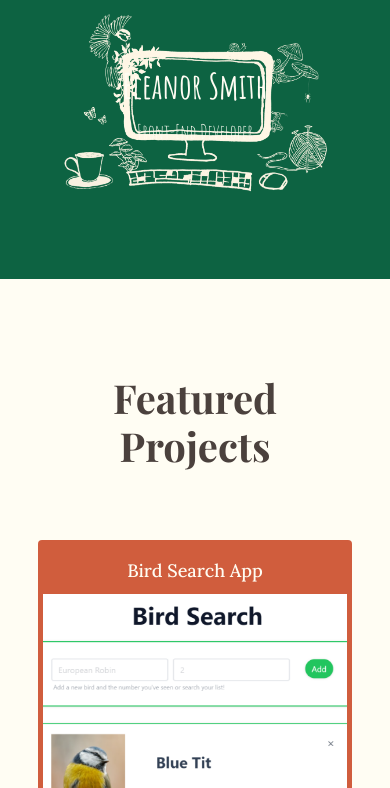
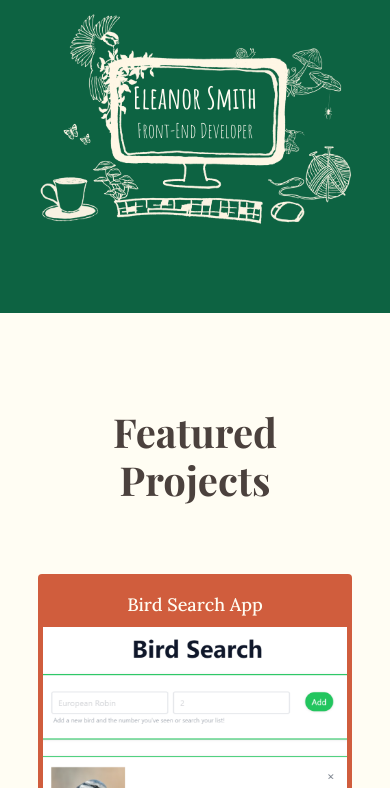
Before and after one commit to ElSmith7/portfolio-project, a plain HTML site: page index.html in a window 390 px wide. Shown: the part 56-844 px from the top of the page. Drawn offline with nearby package versions, Linux system fonts and the light colour scheme; a web font is replaced by a local one.

Commit message:
Updates styles.css
Made hero more responsive

```diff
--- a/src/styles.css
+++ b/src/styles.css
@@ -235,8 +235,7 @@ footer .work-inquiry p {
     text-align: center;
   }
   .hero {
-    padding-top: 20px;
-    padding-bottom: 30px;
+    padding: 20px 0 30px 0;
   }
   .hero img {
     padding: 50px 0;
@@ -246,11 +245,11 @@ footer .work-inquiry p {
     top: 35%;
   }
   .hero h1 {
-    font-size: 35px;
+    font-size: 50px;
   }
   .hero h2 {
-    font-size: 20px;
-    line-height: normal;
+    font-size: 30px;
+    line-height: 10px;
   }
   .featured-projects {
     justify-content: center;
@@ -276,3 +275,13 @@ footer .work-inquiry p {
     line-height: 60px;
   }
 }
+
+@media (max-width: 576px) {
+  .hero h1 {
+    font-size: 30px;
+  }
+  .hero h2 {
+    font-size: 20px;
+    line-height: 0;
+  }
+}
```
